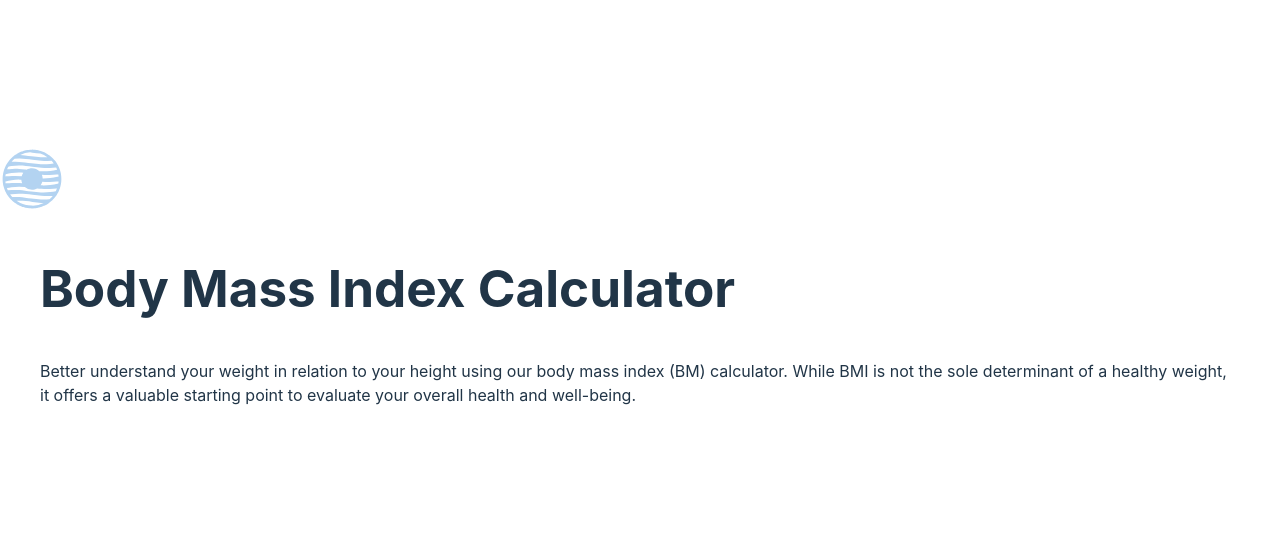
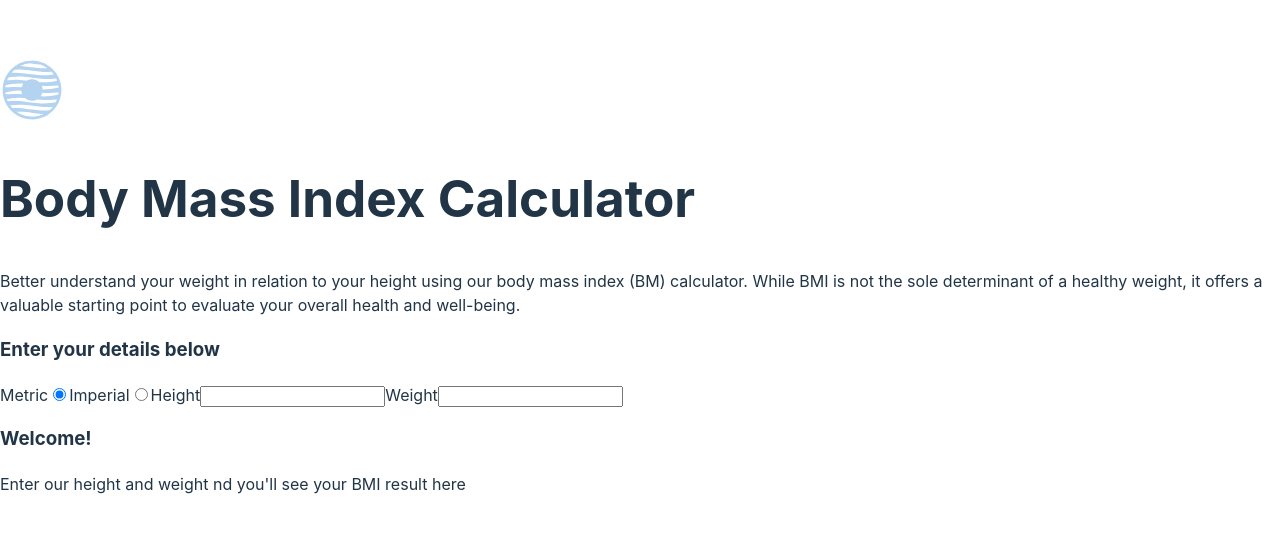
Before and after one commit to KarenDouglas/bmi-calculator, a React (Vite) app in the folder client/: page / in a window 1280 px wide. Shown: the part 115-648 px from the top of the page. Built offline with nearby package versions, Linux system fonts and the light colour scheme.

Commit message:
got second test / form test in BMI component test to pass

```diff
--- a/client/src/components/BmiCalcComponent.jsx
+++ b/client/src/components/BmiCalcComponent.jsx
@@ -10,10 +10,28 @@ function BmiCalcComponent() {
         <section>
             <img src={logo} alt="BMI Calculator Logo" />
             <figure aria-label="background image">
+            </figure>
+        </section>
+        <section>
                 <h1>Body Mass Index Calculator</h1>
                 <p aria-label="Introduction to BMI Calculator">Better understand your weight in relation to your height using our body mass index (BM) calculator. While BMI is not the sole determinant of a healthy weight, it offers a valuable starting point to evaluate your overall health and well-being.</p>
-            </figure>
-        </section>
+            </section>
+            <form data-testid="form">
+                <h3 aria-label="Enter your details below">Enter your details below</h3>
+                <label htmlFor="metric" >Metric</label>
+                <input type="radio" id="metric" checked/>
+                <label htmlFor="imperial">Imperial</label>
+                <input type="radio" id="imperial" aria-labelledby="imperial" />
+                <label htmlFor="height">Height</label>
+                <input type="number" id="height" />
+                <label htmlFor="weight">Weight</label>
+                <input type="number" id="weight" />
+            </form>
+            <section>
+                <h3 aria-label="Results header">Welcome!</h3>
+                <p aria-label="Results description">Enter our height and weight nd you'll see your BMI result here</p>
+
+            </section>
        </main>
       </>
     )
```
Also changed, not shown: client/package.json (+3 -5 lines), 2 other files (tests, documents, lock files or other folders).
